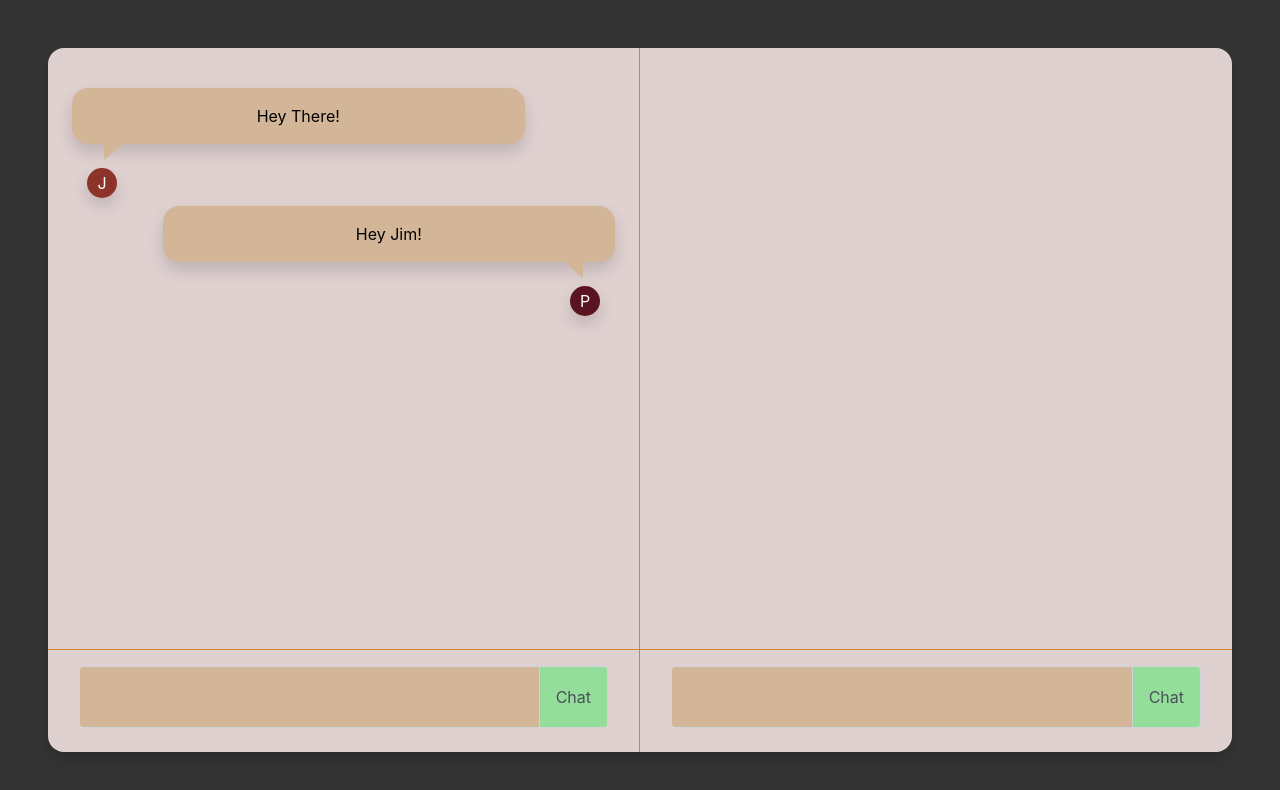
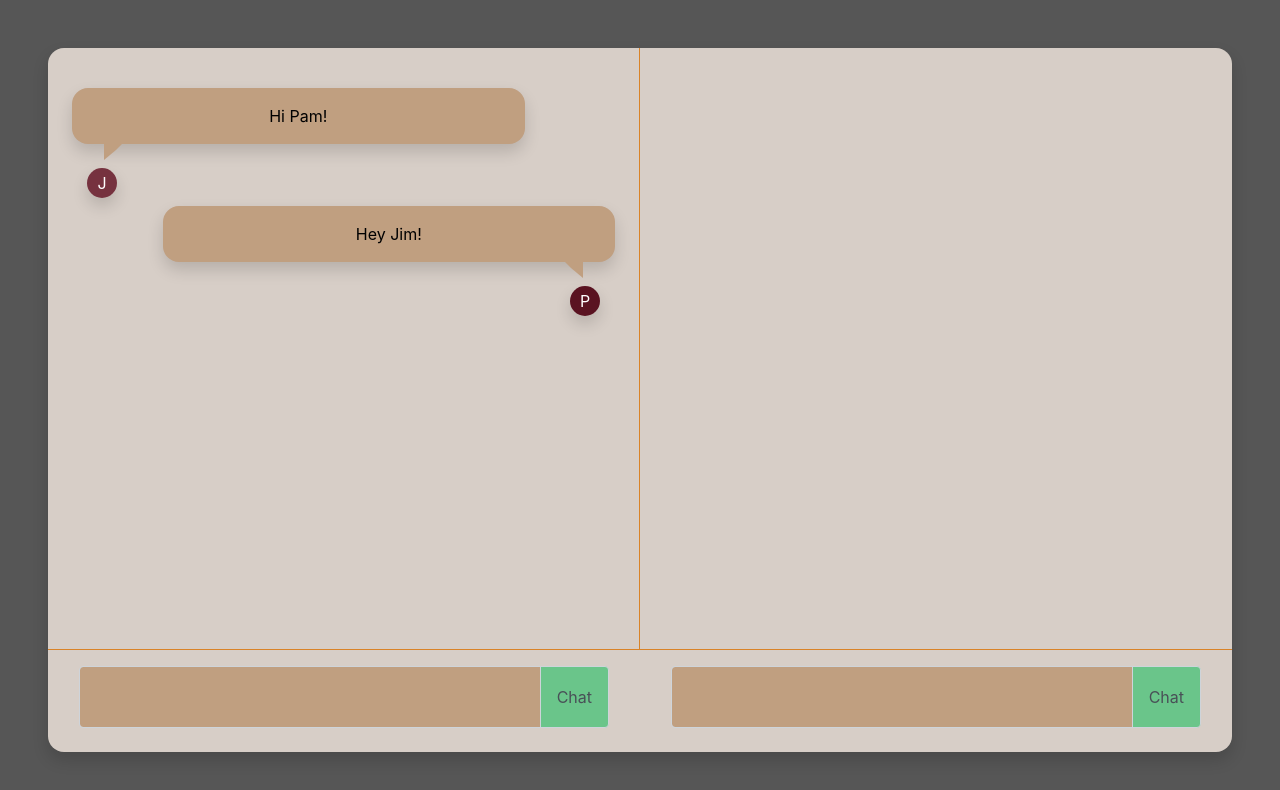
Before and after one commit to Firecoded/chat_sim_v1, a React (Create React App) app: page / in a window 1280 px wide. Shown: the top 790 px of the page. Built offline with nearby package versions, Linux system fonts and the light colour scheme.

Commit message:
clean up, adjust theme, update readme

```diff
--- a/src/components/chatBubbles.tsx
+++ b/src/components/chatBubbles.tsx
@@ -42,9 +42,9 @@ export const ChatBubbles = ({ chatUserId, chatLogs }: IChatBubblesProps): JSX.El
         <div className="mt-3 p-3">
             {chatLogs.map((chatLog, index) => {
                 const leftBubble = chatLog.chatUserId === chatUserId;
-                const previousMessageUserUnique =
+                const showUserIcon =
                     index === chatLogs.length - 1 || chatLog.chatUserId !== chatLogs[index + 1].chatUserId;
-                const bubbleOriginElement = previousMessageUserUnique
+                const bubbleOriginElement = showUserIcon
                     ? `mb-4 bubble-origin-${leftBubble ? "left" : "right"}`
                     : `mb-1`;
                 return (
@@ -54,7 +54,7 @@ export const ChatBubbles = ({ chatUserId, chatLogs }: IChatBubblesProps): JSX.El
                             {chatLog.chatLogContent}
                         </div>
                         {addGutter(leftBubble)}
-                        {addUserIcon(previousMessageUserUnique, leftBubble, chatLog.chatUserName[0])}
+                        {addUserIcon(showUserIcon, leftBubble, chatLog.chatUserName[0])}
                     </div>
                 );
             })}
--- a/src/components/chatInput.tsx
+++ b/src/components/chatInput.tsx
@@ -1,7 +1,6 @@
 import { useState } from "react";
 
 interface IChatInputProps {
-    temp?: string;
     onSubmit: (value: string) => void;
 }
 
--- a/src/controllers/chatSimContainer.tsx
+++ b/src/controllers/chatSimContainer.tsx
@@ -20,7 +20,7 @@ export const ChatSimContainer = (): JSX.Element => {
         {
             chatUserId: 0,
             chatUserName: "Jim",
-            chatLogContent: "Hey There!",
+            chatLogContent: "Hi Pam!",
         },
         {
             chatUserId: 1,
@@ -39,10 +39,6 @@ export const ChatSimContainer = (): JSX.Element => {
             chatUserName: "Pam",
         },
     ]);
-
-    const handleChatSubmit = (chatEntry: IChatLogEntry) => {
-        setChatLogs([...chatLogs, chatEntry]);
-    };
 
     return (
         <div className="shadow chat-sim-container container-fluid h-100 rounded-corners-all d-flex flex-column">
@@ -74,18 +70,14 @@ export const ChatSimContainer = (): JSX.Element => {
                 </div>
             </div>
             <div className="row">
-                <div
-                    className={`top-border right-border pb-2 col-md-6 col-sm-12 ${
-                        activeChatLog === 1 ? "d-none d-md-block" : ""
-                    }`}
-                >
+                <div className={`top-border pb-2 col-md-6 col-sm-12 ${activeChatLog === 1 ? "d-none d-md-block" : ""}`}>
                     <div className="chat-input-container p-3">
                         <ChatInput
                             onSubmit={(inputValue: string) => {
                                 if (inputValue === "") {
                                     return;
                                 }
-                                handleChatSubmit({ ...chatUsers[0], chatLogContent: inputValue });
+                                setChatLogs([...chatLogs, { ...chatUsers[0], chatLogContent: inputValue }]);
                             }}
                         />
                     </div>
@@ -97,7 +89,7 @@ export const ChatSimContainer = (): JSX.Element => {
                                 if (inputValue === "") {
                                     return;
                                 }
-                                handleChatSubmit({ ...chatUsers[1], chatLogContent: inputValue });
+                                setChatLogs([...chatLogs, { ...chatUsers[1], chatLogContent: inputValue }]);
                             }}
                         />
                     </div>
--- a/src/styles/main.scss
+++ b/src/styles/main.scss
@@ -13,7 +13,7 @@ body {
 }
 
 .chat-sim-container {
-    max-width: 2000px;
+    max-width: 1800px;
     background-color: get-color("background");
 }
 
--- a/src/styles/variables.scss
+++ b/src/styles/variables.scss
@@ -1,22 +1,11 @@
-// $black: #001219;
-// $blueDark: #005f73;
-// $blueMid: #0a9396;
-// $blueLight: #94d2bd;
-// $offWhite: #e9d8a6;
-// $orangeYellow: #ee9b00;
-// $orangeMid: #ca6702;
-// $orangeLight: #bb3e03;
-// $redDark: #ae2012;
-// $redLight: #9b2226;
-
 $color-theme: (
-    "primary": #8e3329,
+    "primary": #76323f,
     "accent": #d98328,
-    "accent-variant": #d3b697,
+    "accent-variant": #c09f80,
     "secondary": #5a1321,
-    "success": #95dd9b,
-    "foreground": #353434,
-    "background": #e0d1d1,
+    "success": #6ac58a,
+    "foreground": #565656,
+    "background": #d7cec7,
 );
 
 @function get-color($key: "primary") {
```
Also changed, not shown: 1 other file (tests, documents, lock files or other folders).
